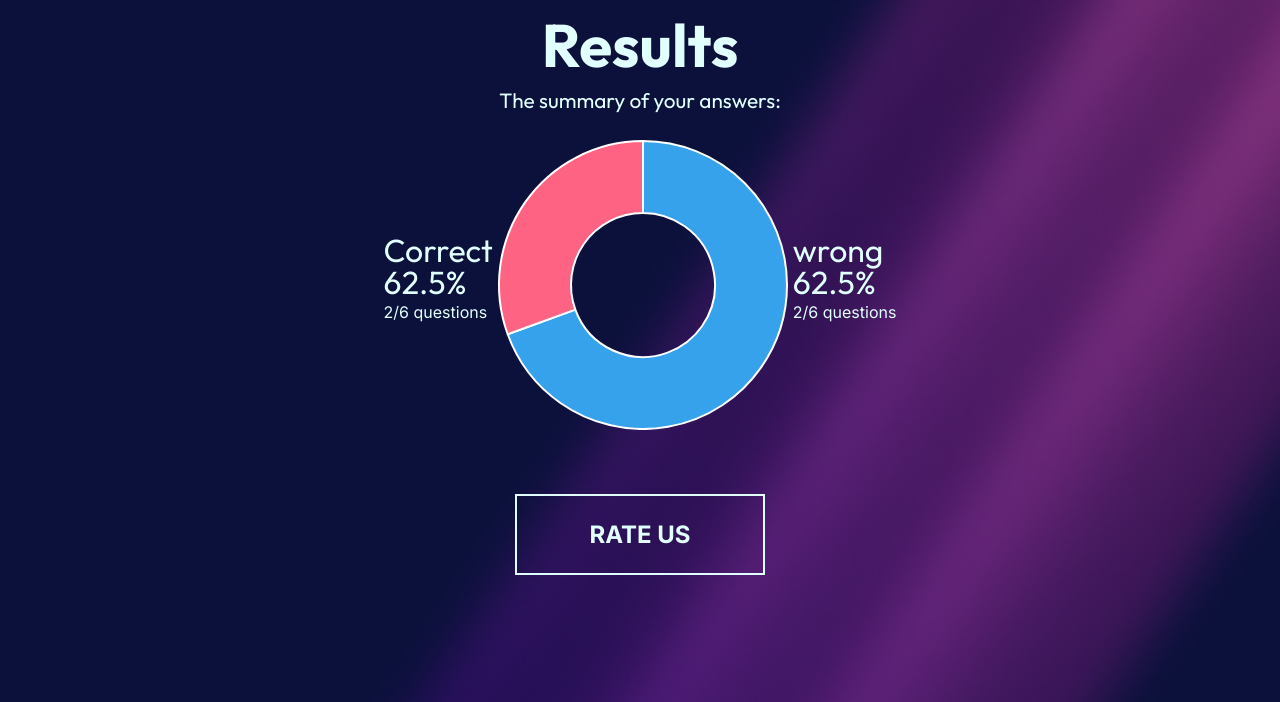
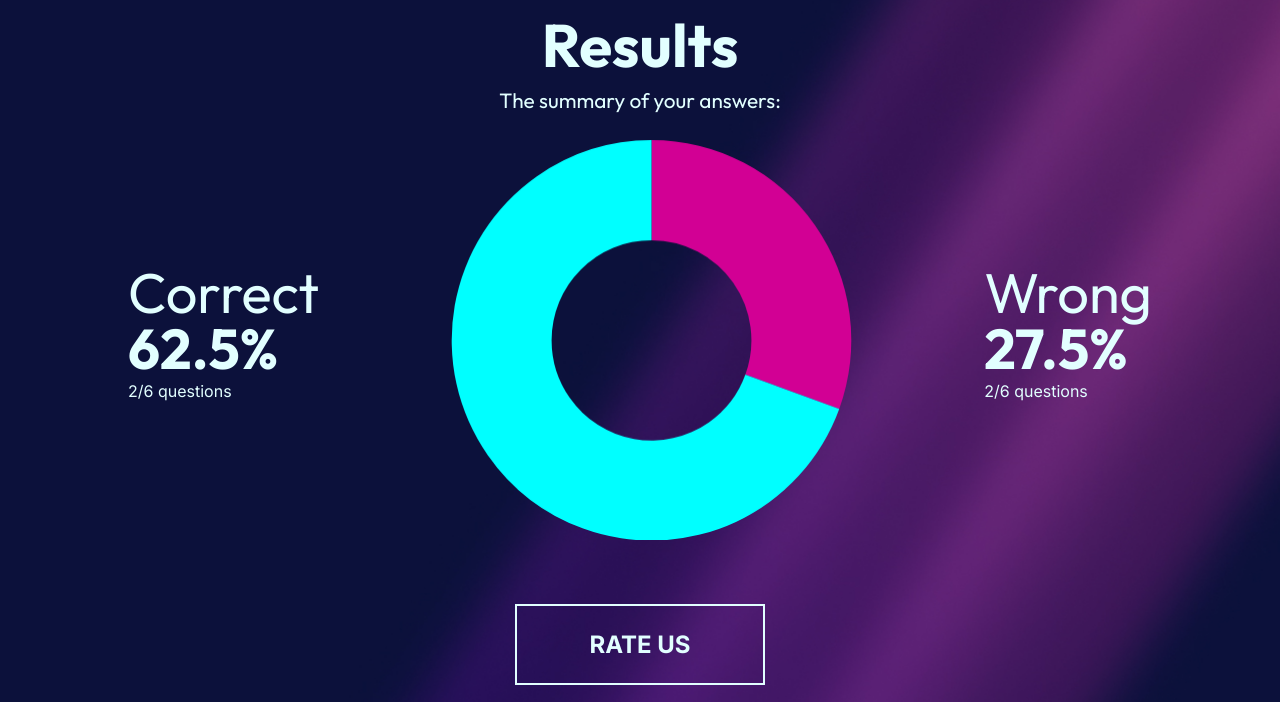
Before and after one commit to GiovanniReder/Build-Week, a plain HTML site: page results.html in a window 1280 px wide. Shown: the part 98-800 px from the top of the page. Drawn offline with nearby package versions, Linux system fonts and the light colour scheme.

Commit message:
adds chart pie - need adjustments

```diff
--- a/assets/style/results.css
+++ b/assets/style/results.css
@@ -1,6 +1,10 @@
 h1 {
   font-weight: 700;
   line-height: 1.5em;
+}
+
+h2 {
+  font-size: 3.5em;
 }
 
 h3 {
@@ -28,6 +32,17 @@ button {
 
 .container {
   display: flex;
-  justify-content: center;
+  justify-content: space-between;
   align-items: center;
 }
+
+.score {
+  font-weight: 700;
+}
+
+.chart-container {
+  min-width: 40%;
+  max-width: 60%;
+  display: flex;
+  justify-content: center;
+}
--- a/results.html
+++ b/results.html
@@ -21,15 +21,17 @@
       <div class="container">
         <div>
           <h2>Correct</h2>
-          <h2>62.5%</h2>
+          <!-- QUESTO DIV SCORE DOVRA' SCOMPARIRE E DIVENTARE
+        RESPONSIVE CON JS -->
+          <h2 class="score">62.5%</h2>
           <p>2/6 questions</p>
         </div>
         <div class="chart-container">
           <canvas class="my-chart"> </canvas>
         </div>
         <div>
-          <h2>wrong</h2>
-          <h2>62.5%</h2>
+          <h2>Wrong</h2>
+          <h2 class="score">27.5%</h2>
           <p>2/6 questions</p>
         </div>
       </div>
--- a/results.js
+++ b/results.js
@@ -2,21 +2,41 @@
 //e uno per le risposte sbagliate. nei data di chartData
 //poi prenderò le length dei due arrai come dati
 
-const chartData = {
-  data: [62.5, 27.5],
+// const chartData = {
+//   data: [62.5, 27.5]
+// };
+
+const labels1 = ["right", "wrong"];
+let data1 = [27.5, 62.5];
+const colors1 = ["#D20094", "#00FFFF"];
+const doughnutLabel = {
+  id: "doughnutLabel",
+  beforeDataSetDraw(chart, args, pluginOptions) {
+    const { ctx, data } = chart;
+    ctx.save();
+    const xCoor = chart.getDatasetMeta(0).data[0].x;
+    const yCoor = chart.getDatasetMeta(0).data[0].y;
+    ctx.font = "bold 30px sans-serif";
+    ctx.fillStyle = "rgba(54, 162, 235, 1)";
+    ctx.textAlign = "center";
+    ctx.textBaseline = "center";
+    ctx.fillText("congratulazioni", xCoor, yCoor);
+  },
 };
 
 const myChart = document.querySelector(".my-chart");
 
-new Chart(myChart, {
+let chart = new Chart(myChart, {
   type: "doughnut",
   data: {
-    labels: chartData.labels,
     datasets: [
       {
-        label: " answers",
-        data: chartData.data,
+        backgroundColor: colors1,
+        data: data1,
+        borderWidth: 0,
       },
     ],
+    options: {},
+    plugins: [doughnutLabel],
   },
 });
```
